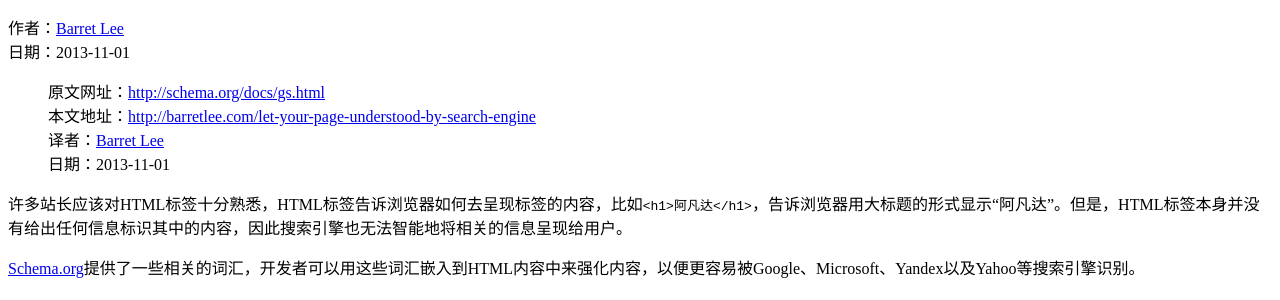
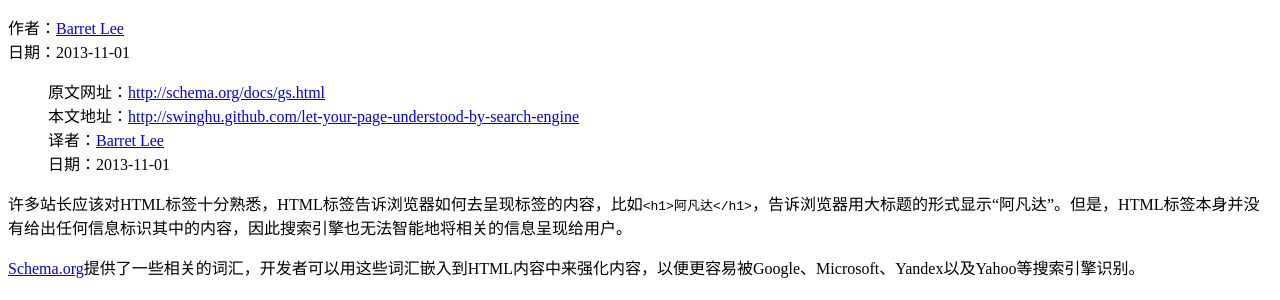
Before and after one commit to swinghu/swinghu.github.com, a Jekyll site: the page built from _posts/blog/2013-11-01-let-your-page-understood-by-search-engine.md, in a window 1280 px wide and 900 px high. Shown: the part 364-664 px from the top of the window. Built offline with Jekyll 4.4.1, drawn with Linux system fonts in a browser that asks for light colours; Markdown is read by kramdown in place of the engine named in the settings; a style sheet for code colours, icons or effects is not loaded.

Commit message:
change the _config.yml

```diff
--- a/_config.yml
+++ b/_config.yml
@@ -17,9 +17,9 @@ disqus_short_name: barretlee
 disqus_show_comment_count: true
 
 # site
-title: BarretLee's Blog
-url: http://barretlee.com
-repo: http://qianduannotes.duapp.com/github/barretlee.github.com
+title: swinghu's Blog
+url: http://swinghu.github.com
+repo: http://qianduannotes.duapp.com/github/swinghu.github.com
 feed: /atom.xml
 
 # color scheme
```
